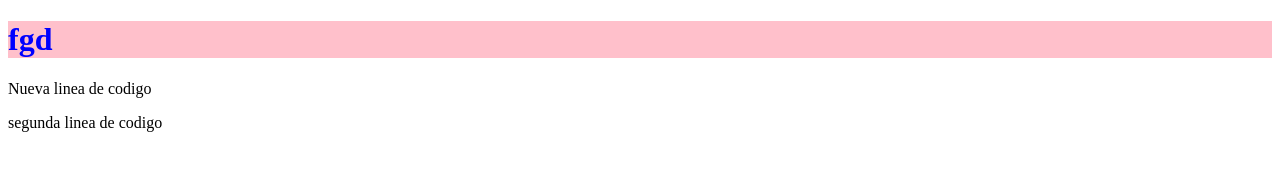
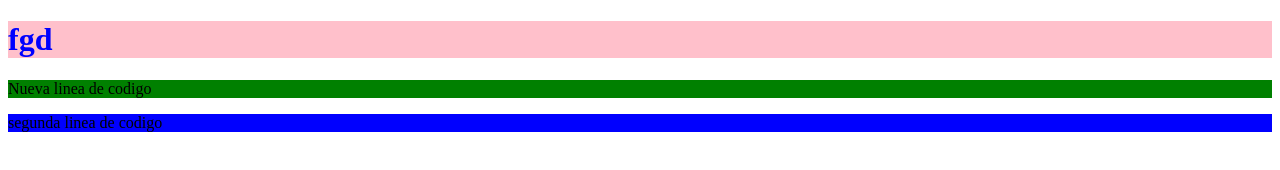
Before and after one commit to OscarNajera/gitpruebas, a plain HTML site: page index.html in a window 1280 px wide. Drawn offline with Linux system fonts and the light colour scheme.

Commit message:
Se crean estilos para las etiquetas p verde y azul

```diff
--- a/index.html
+++ b/index.html
@@ -9,7 +9,7 @@
 </head>
 <body>
     <h1>fgd</h1>
-    <p>Nueva linea de codigo </p>
-    <p>segunda linea de codigo</p>
+    <p class="linea1">Nueva linea de codigo </p>
+    <p class="linea2">segunda linea de codigo</p>
 </body>
 </html>
--- a/style.css
+++ b/style.css
@@ -2,3 +2,10 @@ h1{
     color:blue;
     background: pink;
 }
+
+.linea1{
+    background: green;
+}
+.linea2{
+    background: blue;
+}
```
